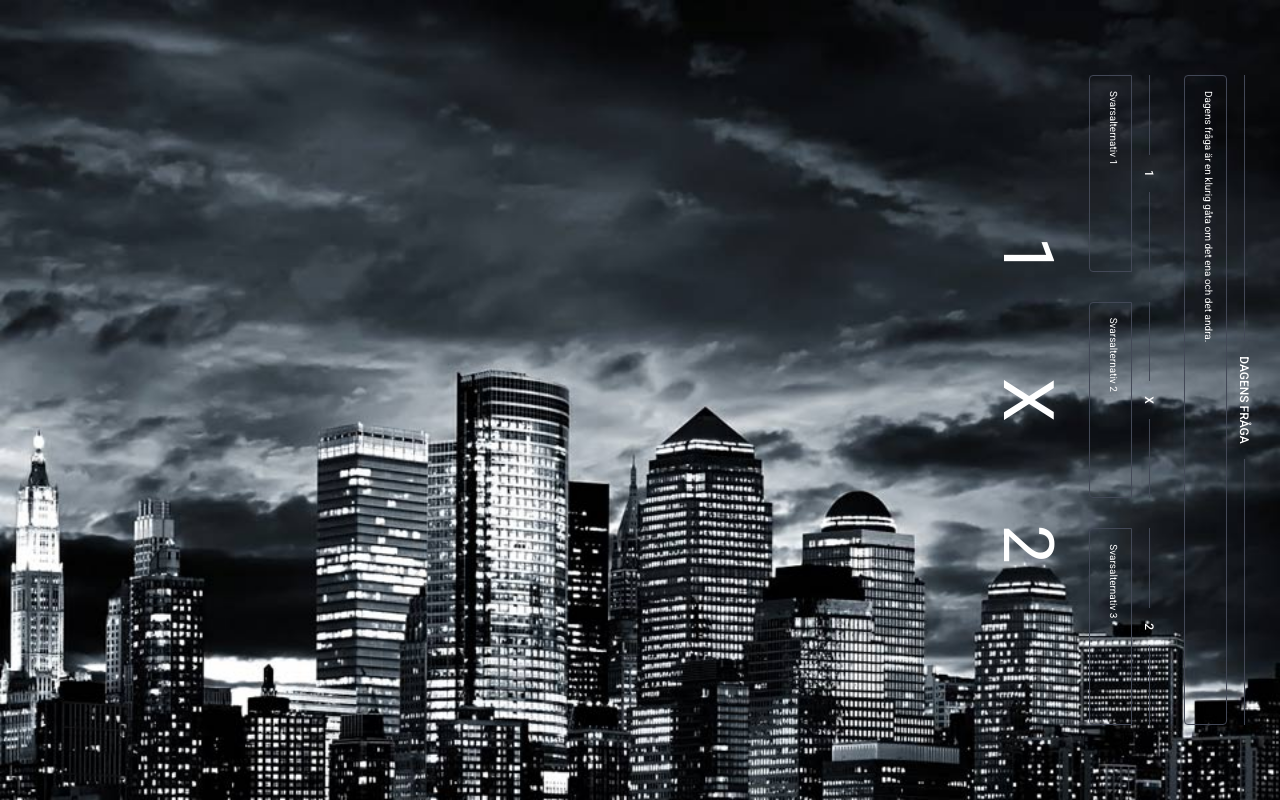
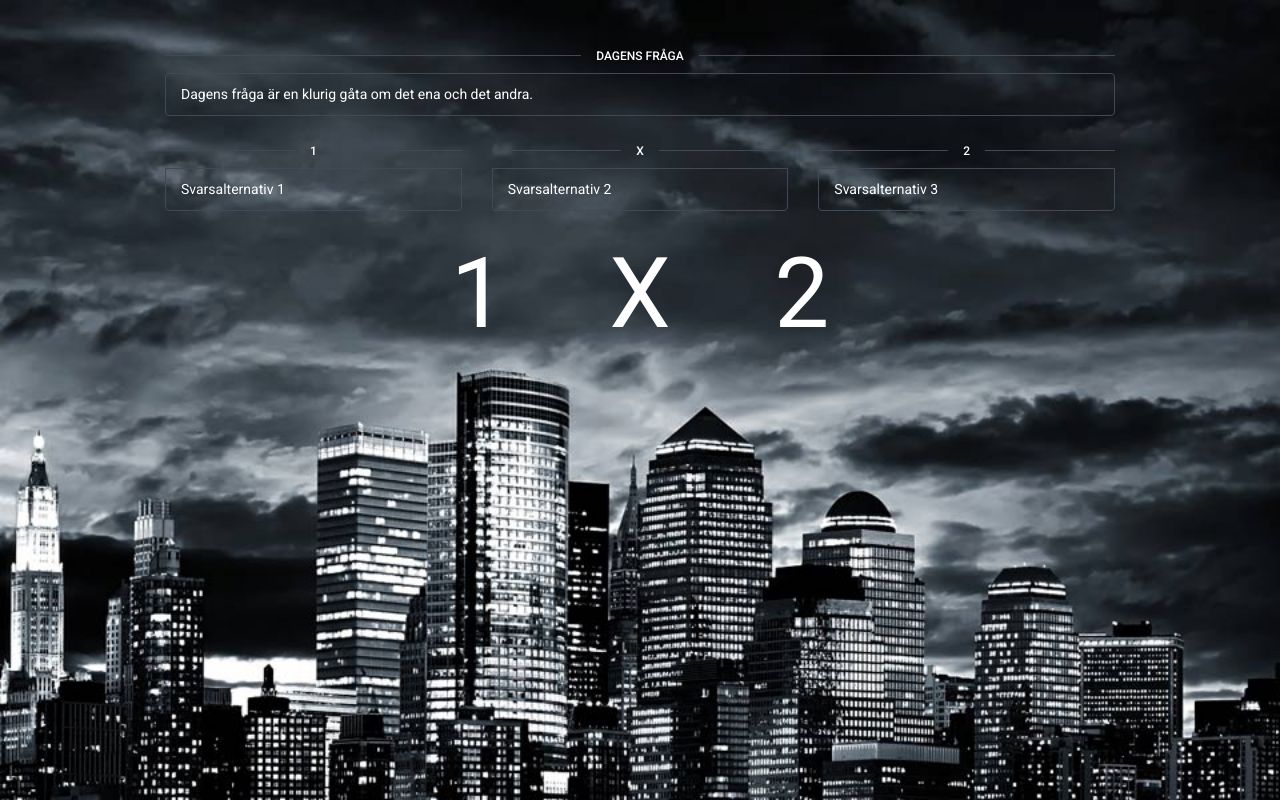
Before and after one commit to artcups/OfficeTv, a PHP site: page /answerme.html in a window 1280 px wide. Run offline with PHP 8.4, Linux system fonts and the light colour scheme; some libraries are stand-ins or nearby versions.

Commit message:
optv changes

```diff
--- a/server/include/SiteStatus.js
+++ b/server/include/SiteStatus.js
@@ -4,7 +4,8 @@ var SiteStatus = (function(){
     var _dataLayer;
     var _sites = [
 		{id: 0, name: "Panduru", url : "www.pandurohobby.se", history: []},
-		{id: 1, name: "Ikano DK", url : "www.ikanobank.dk", history: []}
+		{id: 1, name: "Ikano DK", url : "ikanobank.dk", history: []},
+		{id: 2, name: "Gleerupsportal", url : "gleerupsportal.se/login/", history: []}
 	];
 
     function SiteStatus(dataLayer){
--- a/server/web/css/main.css
+++ b/server/web/css/main.css
@@ -6,7 +6,7 @@
 }*/
 body {
     font-family: "Roboto", "Helvetica Neue", Helvetica, Arial, sans-serif;
-    font-size: 10px;
+    font-size: 14px;
     line-height: 1.5;
     background: url("../img/skyline.jpg") no-repeat;
     background-size: cover;
@@ -16,15 +16,10 @@ body {
 
 }
 .container {
-	width: 680px;
+	padding-top: 30px;
+	width: 980px;
     margin: 0 auto;
-    -webkit-transform: rotate(90deg);
-    -moz-transform: rotate(90deg);
-    -o-transform: rotate(90deg);
-	position: absolute;
     height: 100%;
-    margin: 0 auto;
-    right: 70px;
 }
 
 .row.main{
--- a/server/web/js/pages/optv.js
+++ b/server/web/js/pages/optv.js
@@ -110,11 +110,11 @@ function init(){
     initCountdown();
     renderCharts();
 	getSlacks();
-    getHighScore
+    getHighScore();
    var interval = setInterval(function(){
        renderCharts();
        getSlacks();
-       getHighScore
+       getHighScore();
     }, 10000);
 }
 $(document).ready(function(){
```
